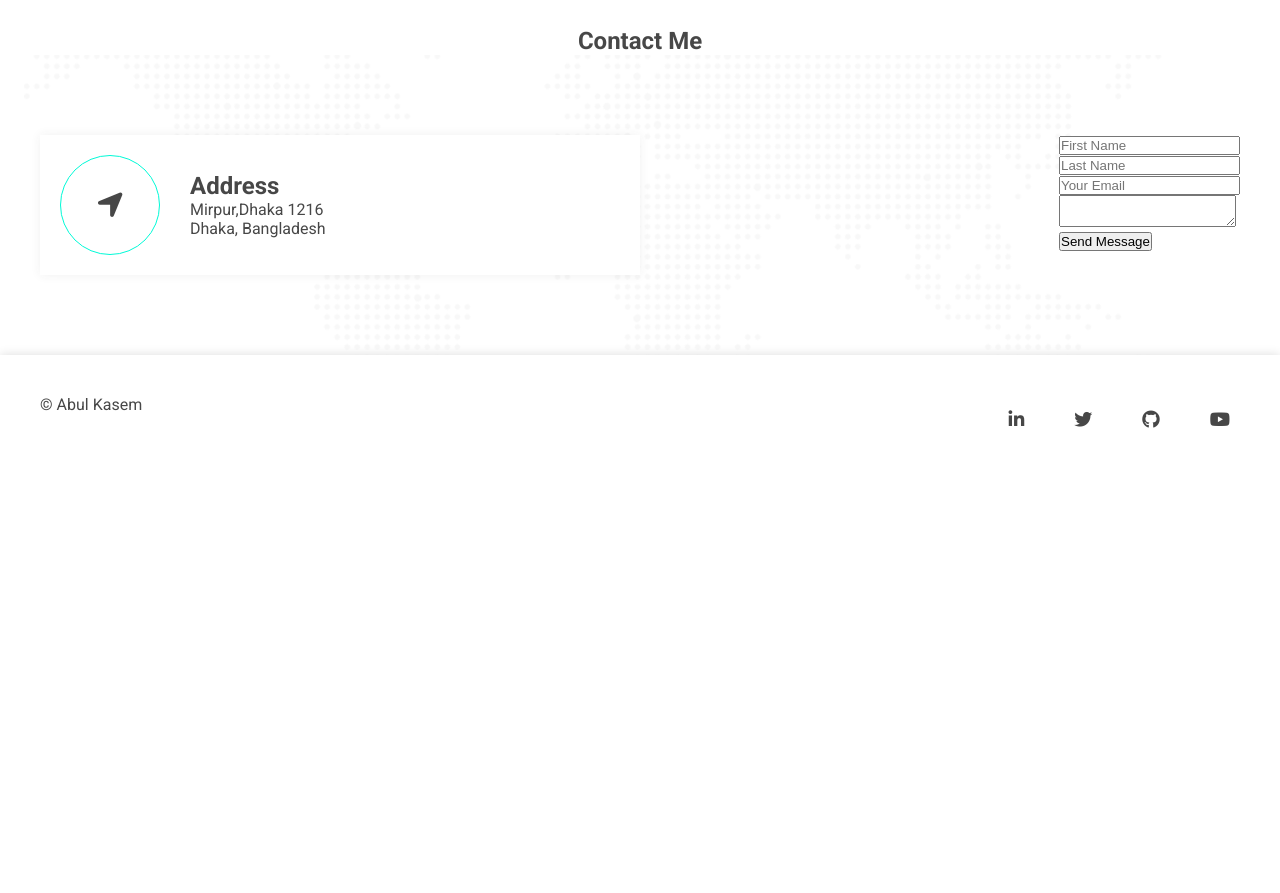
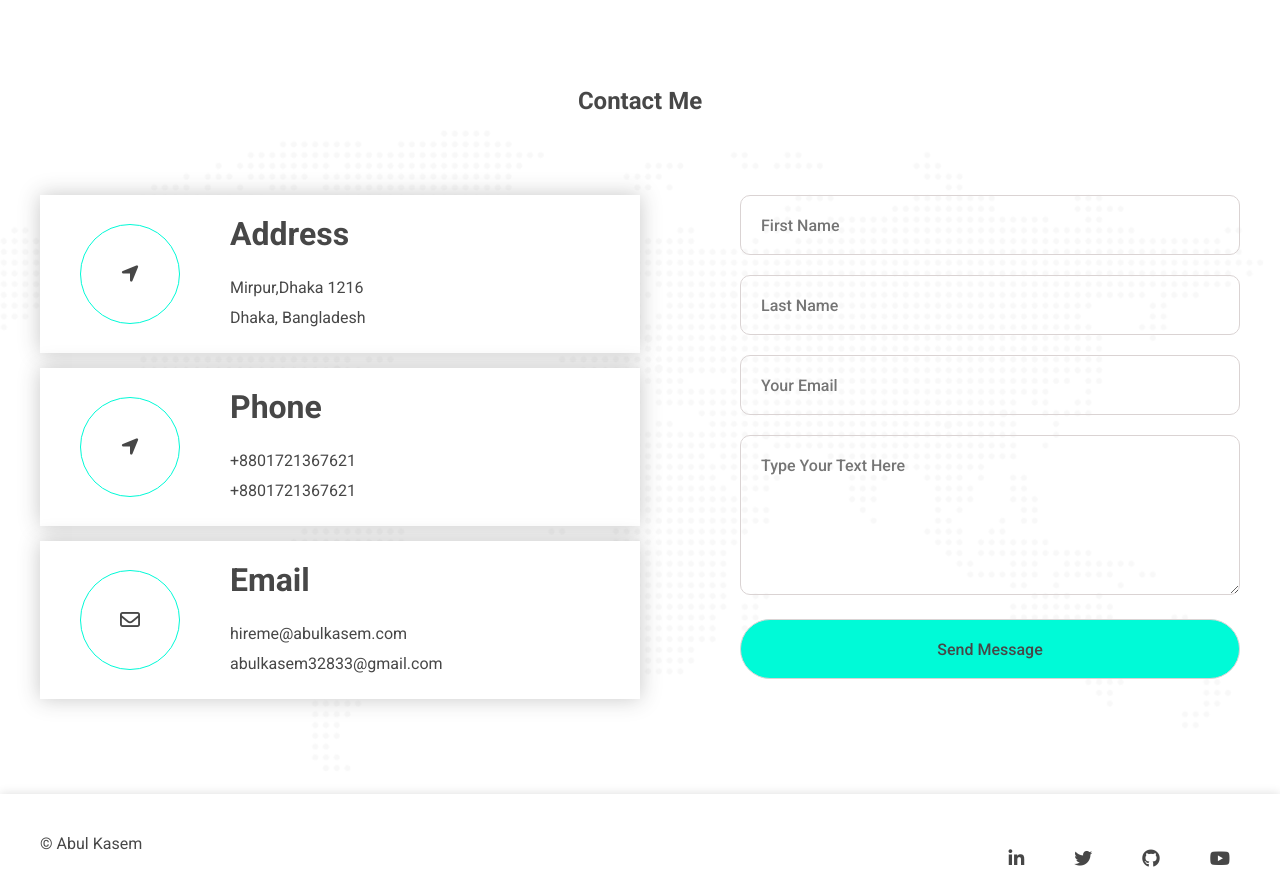
Before and after one commit to kasem32833/latest-portfolio, a plain HTML site: page index.html in a window 1280 px wide. Shown: the part 2100-2993 px from the top of the page. Before the commit the page ends 2554 px from the top, so only its background shows below. Drawn offline with Linux system fonts and the light colour scheme.

Commit message:
add contact form

```diff
--- a/assets/css/style.css
+++ b/assets/css/style.css
@@ -15,7 +15,7 @@ a{
 
 
 
-h1, h2, h3, h4, h5, h6, body{
+h1, h2, h3, h4, h5, h6, body, textarea, input{
     font-family: "Roboto", serif;
     color: #474747;
 }
@@ -228,13 +228,15 @@ nav {
     display: flex;
     gap: 40px;
 
+
 }
 .technical-skill{
     width: 50%;
 }
 
-.technical-skill h2 {
+.technical-skill h2, .professional-skill h2 {
     text-align: center;
+    margin-bottom: 60px;
 }
 
 .skill-info {
@@ -335,10 +337,11 @@ nav {
 .single-contact{
     display: flex;
     align-items: center;
-    gap: 30px;
-    padding: 20px;
+    margin-bottom: 15px;
+    gap: 50px;
+    padding: 20px 40px;
     background: white;
-    box-shadow: 0 0 10px #33333312;
+    box-shadow: 0 0 20px #33333346;
 }
 .contact-icon{
     width: 100px;
@@ -350,8 +353,39 @@ nav {
     align-items: center;
 }
 .contact-icon i{
-    font-size: 30px;
+    font-size: 20px;
 
+}
+.contact-info h2{
+    font-size: 32px;
+    margin-bottom: 20px;
+}
+.contact-info p{
+    line-height: 30px;
+}
+
+
+
+.contact-form input, textarea {
+    width: 500px;
+    height: 60px;
+    margin-bottom: 20px;
+    padding: 0 20px;
+    font-size: 16px;
+    font-weight: 500;
+    border-radius: 10px;
+    border: 1px solid #dad3d3;
+    background: transparent;
+}
+
+.contact-form textarea {
+    height: 160px;
+    padding: 20px ;
+}
+
+input[type="submit"] {
+    background: #00fad7;
+    border-radius: 50px;
 }
 
 
--- a/index.html
+++ b/index.html
@@ -246,13 +246,33 @@
                                 Dhaka, Bangladesh</p>
                             </div>
                         </div>
+                        <div class="single-contact">
+                            <div class="contact-icon">
+                                <i class="fa-solid fa-location-arrow"></i>
+                            </div>
+                            <div class="contact-info">
+                                <h2>Phone</h2>
+                                <p>+8801721367621<br>
+                               +8801721367621</p>
+                            </div>
+                        </div>
+                        <div class="single-contact">
+                            <div class="contact-icon">
+                                <i class="fa-regular fa-envelope"></i>
+                            </div>
+                            <div class="contact-info">
+                                <h2>Email</h2>
+                                <p>hireme@abulkasem.com <br>
+                                abulkasem32833@gmail.com</p>
+                            </div>
+                        </div>
                     </div>
                     <div class="contact-form">
                         <form action="">
                             <input type="text" name="" id="" placeholder="First Name"><br>
                             <input type="text" name="" id="" placeholder="Last Name"><br>
                             <input type="email" name="" id="" placeholder="Your Email"><br>
-                           <textarea name="" id=""></textarea><br>
+                           <textarea name="" id="" placeholder="Type Your Text Here"></textarea><br>
                            <input type="submit" value="Send Message">
 
                         </form>
```
